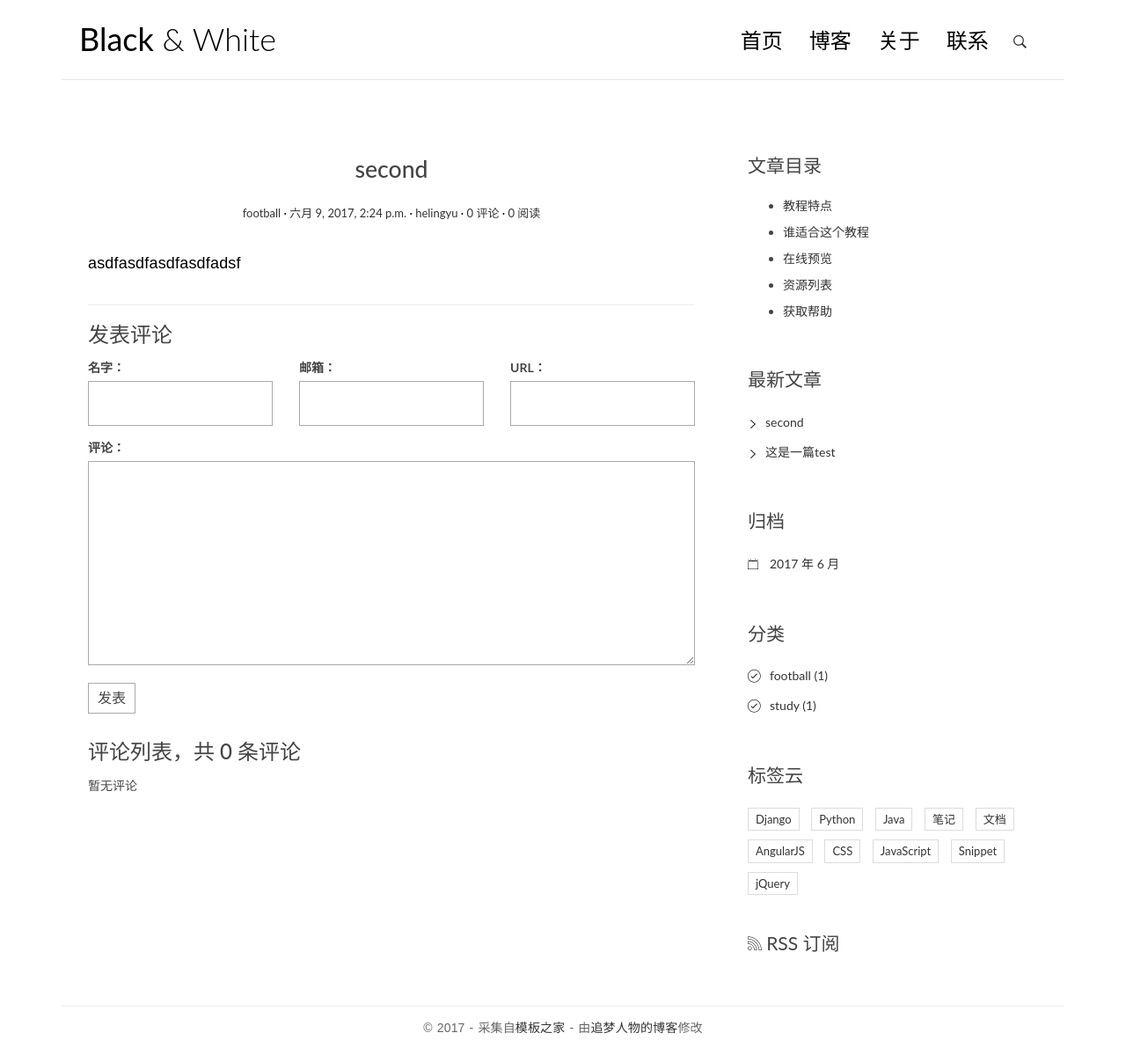
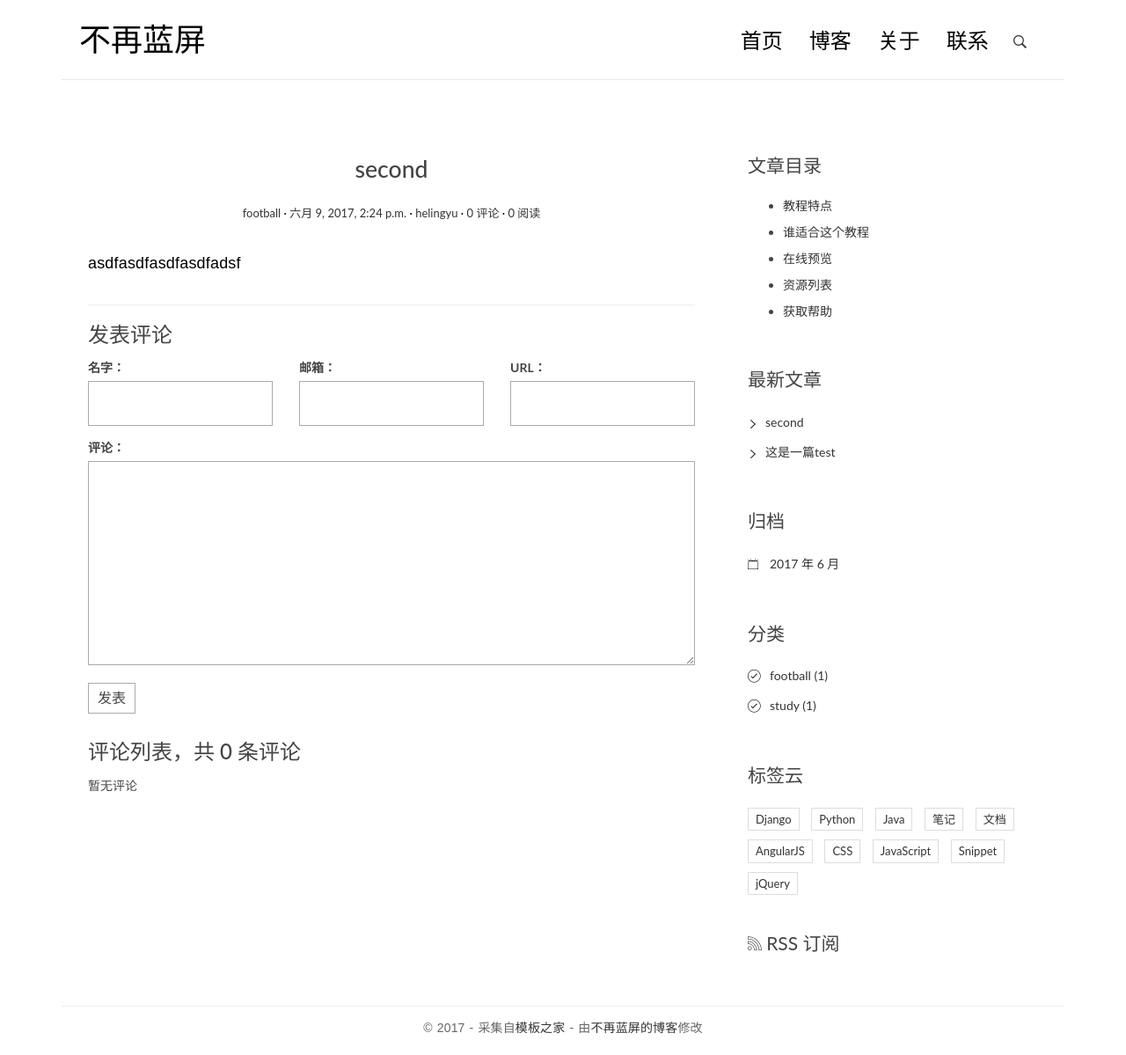
Before and after one commit to helingyu1/django-blog-test, a Django app: page /post/2/ in a window 1280 px wide. Shown: the whole page at 88% size. Run offline with Django 3.2, Linux system fonts and the light colour scheme; data comes from the database, SQL or seed files in the repository; some libraries are stand-ins or nearby versions.

Commit message:
修改名称

```diff
--- a/templates/base.html
+++ b/templates/base.html
@@ -29,7 +29,7 @@
         <div class="row">
             <div class="col-md-4 col-sm-5 col-xs-8">
                 <div class="logo">
-                    <h1><a href="{% url 'blog:index' %}"><b>Black</b> &amp; White</a></h1>
+                    <h1><a href="{% url 'blog:index' %}"><b>不再蓝屏</b></a></h1>
                 </div>
             </div><!-- col-md-4 -->
             <div class="col-md-8 col-sm-7 col-xs-4">
@@ -166,7 +166,7 @@
             <div class="col-md-12">
                 <p class="copyright">&copy 2017 - 采集自<a href="http://www.cssmoban.com/"
                                                         target="_blank" title="模板之家">模板之家</a>
-                    - 由<a href="http://zmrenwu.com/" title="网页模板" target="_blank">追梦人物的博客</a>修改
+                    - 由<a href="http://zmrenwu.com/" title="网页模板" target="_blank">不再蓝屏的博客</a>修改
                 </p>
             </div>
         </div>
```
